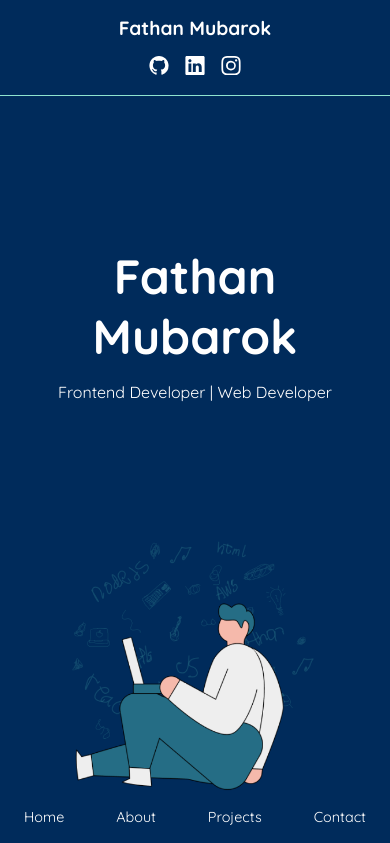
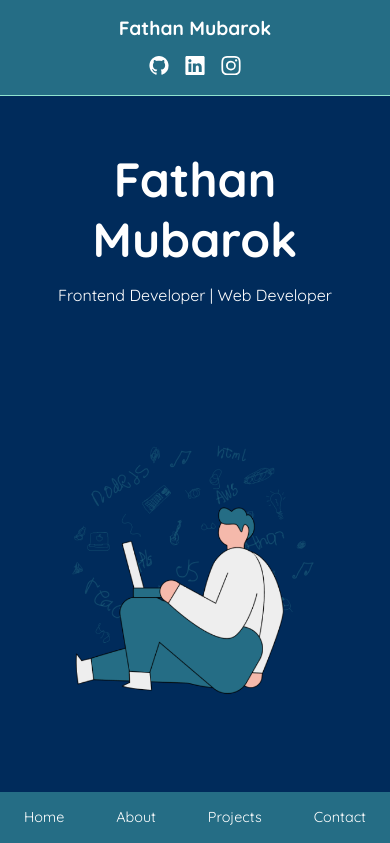
Before and after one commit to falonez/myprofile, a React (Create React App) app: page / in a window 390 px wide. Shown: the top 843 px of the page. Built offline with nearby package versions, Linux system fonts and the light colour scheme.

Commit message:
Update Navbar

```diff
--- a/src/components/Navbar/index.js
+++ b/src/components/Navbar/index.js
@@ -11,20 +11,23 @@ const Navbar = () => {
         </div>
 
         <div className="navbar-links">
-          <a href="/">Home</a>
-          <a href="/about">About</a>
-          <a href="/projects">Projects</a>
-          <a href="/contact">Contact</a>
+          <a href="#home">Home</a>
+          <a href="#about">About</a>
+          <a href="#projects">Projects</a>
+          <a href="#contact">Contact</a>
         </div>
 
         <div className="navbar-extra">
-          <a href="/">
+          <a href="https://github.com/falonez" target={"blank"}>
             <Github size={20} className="icon" />
           </a>
-          <a href="/">
+          <a
+            href="https://www.linkedin.com/in/fathan-mubarok-2597171b5/"
+            target={"blank"}
+          >
             <Linkedin size={20} className="icon" />
           </a>
-          <a href="/">
+          <a href="https://www.instagram.com/falonez15/" target={"blank"}>
             <Instagram size={20} className="icon" />
           </a>
         </div>
--- a/src/components/Navbar/navbar.css
+++ b/src/components/Navbar/navbar.css
@@ -1,10 +1,13 @@
 .navbar {
-  background-color: var(--primary);
+  background-color: var(--three);
   padding: 1rem 7%;
   display: flex;
   justify-content: space-between;
   align-items: center;
   border-bottom: 1px solid var(--Teal);
+  position: fixed;
+  width: 100%;
+  z-index: 9999;
 }
 
 .navbar .navbar-logo a {
@@ -61,7 +64,7 @@
   }
 
   .navbar .navbar-links {
-    background-color: var(--primary);
+    background-color: var(--three);
     display: flex;
     justify-content: space-between;
     padding: 1rem;
@@ -71,6 +74,7 @@
     left: 0;
     right: 0;
     color: black;
+    position: fixed;
   }
   .navbar .navbar-links a {
     margin: 0px 0.5rem;
```
